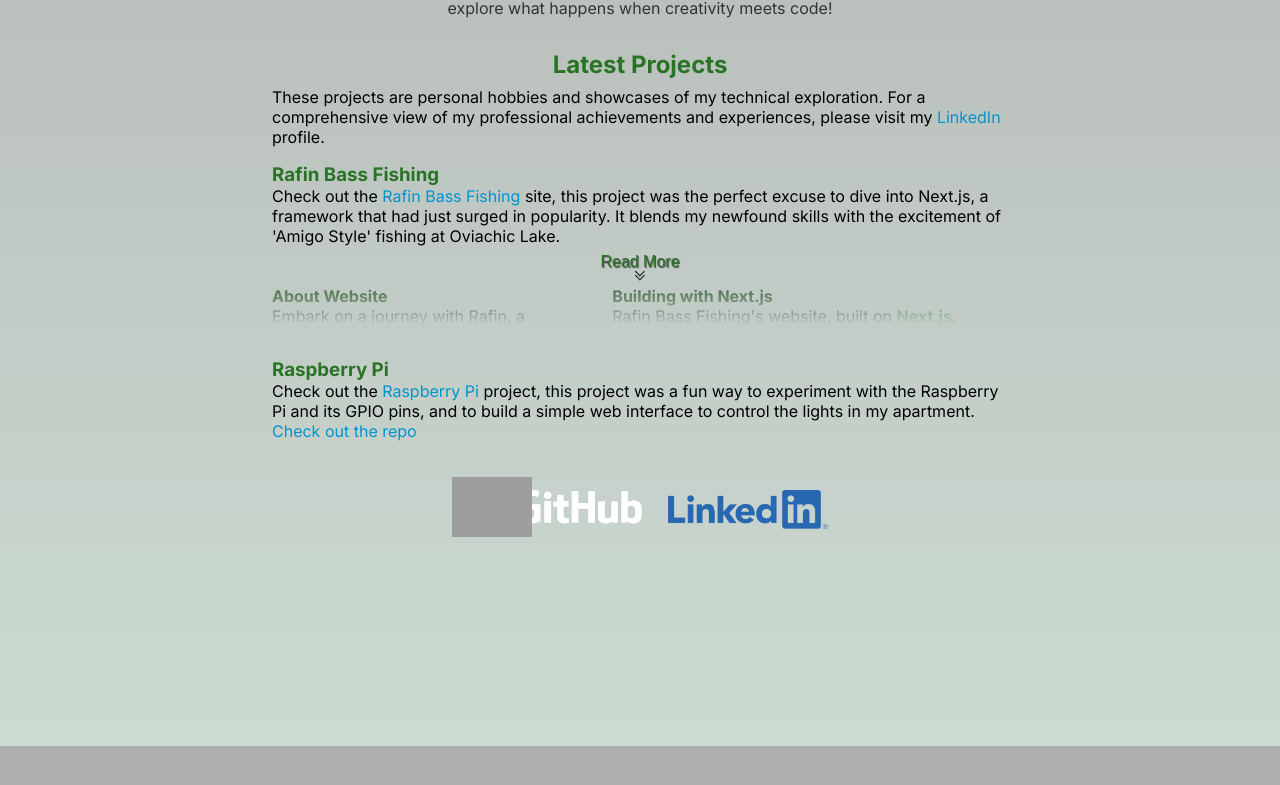
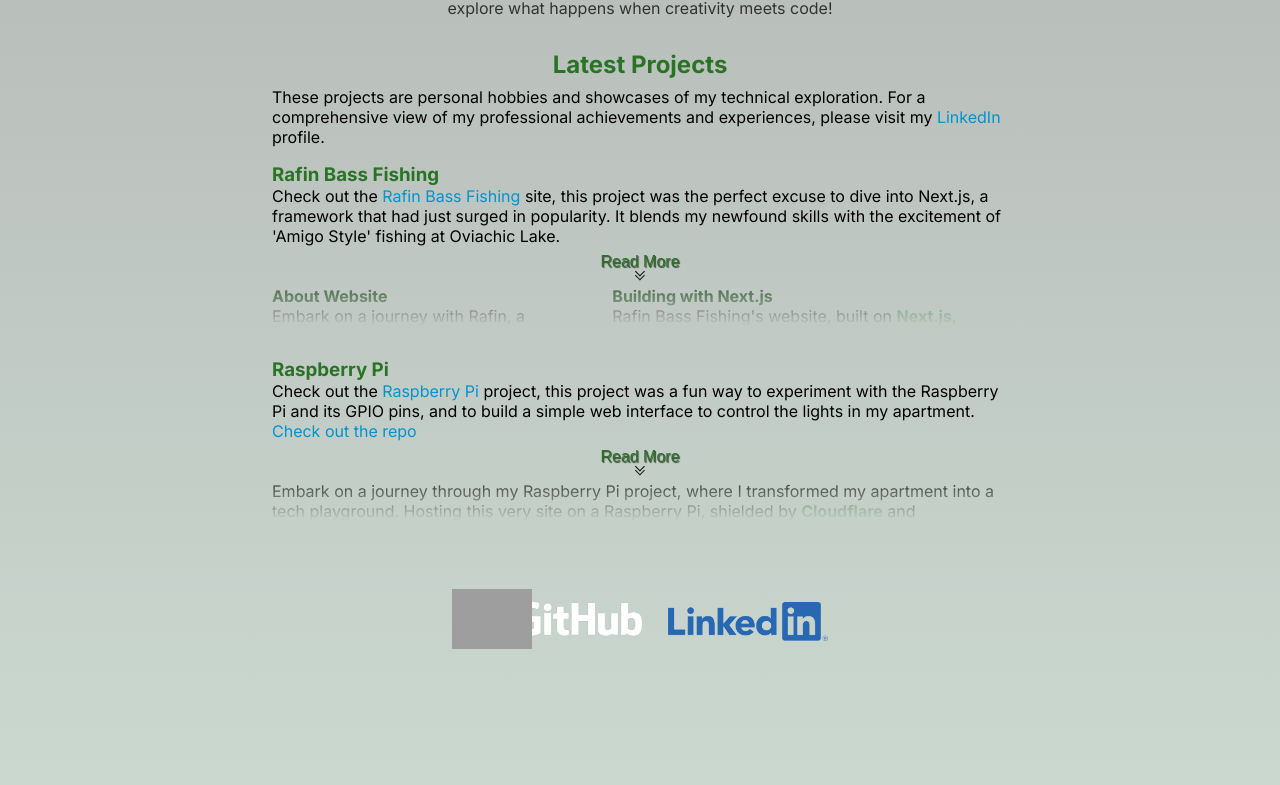
Before and after one commit to esantini/e-santini, a Next.js app: page / in a window 1280 px wide. Shown: the part 483-1268 px from the top of the page. Before the commit the page ends 1229 px from the top, so only its background shows below. Built offline with nearby package versions, Linux system fonts and the light colour scheme; grey boxes are pictures that could not be loaded.

Commit message:
update latest projects

```diff
--- a/src/components/LatestProjects.js
+++ b/src/components/LatestProjects.js
@@ -1,5 +1,6 @@
 import React from 'react';
-import ReadMoreRafin from './ReadMoreRafin';
+import ProjectRafin from './ProjectRafin';
+import ProjectRaspberry from './ProjectRaspberry';
 
 const LatestProjects = () => {
   return (
@@ -14,33 +15,8 @@ const LatestProjects = () => {
           rel="noopener noreferrer"
         >LinkedIn</a> profile.
       </p>
-      <div class="project">
-        <h3>Rafin Bass Fishing</h3>
-        <p>
-          Check out the{' '}
-          <a
-            href="https://www.rafinbassfishing.com.mx/"
-            target="_blank"
-            rel="noopener noreferrer"
-          >
-            Rafin Bass Fishing
-          </a>{' '}
-          site, this project was the perfect excuse to dive into <span className="hightlight">Next.js</span>,
-          a framework that had just surged in popularity. It blends my newfound skills with the excitement
-          of <span className="hightlight">'Amigo Style'</span> fishing at Oviachic Lake.
-        </p>
-        <ReadMoreRafin />
-
-      </div>
-      <div class="project">
-        <h3>Raspberry Pi</h3>
-        <p>
-          Check out the <a href="#">Raspberry Pi</a> project, this project was a fun way to
-          experiment with the Raspberry Pi and its GPIO pins, and to build a simple web interface
-          to control the lights in my apartment.
-        </p>
-        <a href="https://github.com/esantini/eSantini" target="_blank">Check out the repo</a>
-      </div>
+      <ProjectRafin />
+      <ProjectRaspberry />
     </>
   );
 };
--- /dev/null
+++ b/src/components/ProjectRafin.js
@@ -0,0 +1,66 @@
+import React from 'react';
+import Image from "next/image";
+import ReadMore from './ReadMore';
+
+const ProjectRafin = () => (
+  <div class="project">
+    <h3>Rafin Bass Fishing</h3>
+    <p>
+      Check out the{' '}
+      <a
+        href="https://www.rafinbassfishing.com.mx/"
+        target="_blank"
+        rel="noopener noreferrer"
+      >
+        Rafin Bass Fishing
+      </a>{' '}
+      site, this project was the perfect excuse to dive into <span className="hightlight">Next.js</span>,
+      a framework that had just surged in popularity. It blends my newfound skills with the excitement
+      of <span className="hightlight">'Amigo Style'</span> fishing at Oviachic Lake.
+    </p>
+    <ReadMore>
+      <div className="columnWrapper">
+        <div className="column">
+          <h4>About Website</h4>
+          Embark on a journey with Rafin, a champion fisherman, as he guides you through the abundant
+          bass spots of Oviachic Lake. Experience his <span class="highlight">Amigo Style</span> hospitality,
+          which transforms fishing into a communal outdoor adventure, leaving guests eager to return.
+          The vibrant community of passionate anglers on Facebook further enriches the memorable experiences.
+        </div>
+        <div className="column">
+          <h4>Building with Next.js</h4>
+          Rafin Bass Fishing's website, built on <span class="highlight">Next.js</span>, showcases cutting-edge
+          responsive design and modern web technologies. Starting with earlier versions, the site evolved as a
+          learning platform, particularly with the adoption of Next.js 14, improving performance and achieving
+          over 95% scores in Google's Lighthouse. Enhancements include seamless user experiences through Server
+          Side Rendering and an easy 'Contact Us' feature, ensuring Rafin is just a click away.
+        </div>
+      </div>
+
+      <div className="rafinBassLink">
+        <p style={{ marginBottom: 5 }}>
+          Ready for your adventure? Visit Rafin Bass Fishing to start your journey
+        </p>
+        <div style={{ position: 'relative', height: 150 }}>
+          <a
+            href="https://www.rafinbassfishing.com.mx/"
+            target="_blank"
+            rel="noopener noreferrer"
+          >
+            <Image
+              src="/images/RafinBassFishing.png"
+              alt="Rafin Bass Fishing"
+              fill
+              style={{
+                objectFit: 'contain',
+                objectPosition: 'top'
+              }}
+            />
+          </a>
+        </div>
+      </div>
+    </ReadMore>
+  </div>
+);
+
+export default ProjectRafin;
--- /dev/null
+++ b/src/components/ProjectRaspberry.js
@@ -0,0 +1,36 @@
+import React from 'react';
+import ReadMore from './ReadMore';
+
+const ProjectRaspberry = () => (
+  <div class="project">
+    <h3>Raspberry Pi</h3>
+    <p>
+      Check out the <a href="#">Raspberry Pi</a> project, this project was a fun way to
+      experiment with the Raspberry Pi and its GPIO pins, and to build a simple web interface
+      to control the lights in my apartment.
+    </p>
+    <a href="https://github.com/esantini/eSantini" target="_blank">Check out the repo</a>
+    <ReadMore>
+      <p>
+        Embark on a journey through my Raspberry Pi project, where I transformed my apartment
+        into a tech playground. Hosting this very site on a Raspberry Pi, shielded
+        by <span class="highlight">Cloudflare</span> and streamlined with <span class="highlight">NGINX</span>,
+        I ventured into electronics by controlling lights and screens via web interfaces.
+      </p>
+      <br />
+      <p>
+        The project also includes a homemade <span class="highlight">CI/CD</span> system,
+        using <span class="highlight">GitHub Actions</span> and <span class="highlight">Node.js</span> to deploy
+        updates through bash scripts—clunky yet effective. Plus, a live feed camera added a personal touch.
+      </p>
+      <br />
+      <p>
+        It was a hands-on dive into web hosting, automation, and a bit of electronics, showcasing the versatility of
+        software engineering beyond conventional boundaries.
+      </p>
+
+    </ReadMore>
+  </div>
+);
+
+export default ProjectRaspberry;
--- a/src/components/ReadMoreRafin.js
+++ /dev/null
@@ -1,50 +0,0 @@
-import React from 'react';
-import Image from "next/image";
-import ReadMore from './ReadMore';
-
-const ReadMoreRafin = () => (
-  <ReadMore>
-    <div className="columnWrapper">
-      <div className="column">
-        <h4>About Website</h4>
-        Embark on a journey with Rafin, a champion fisherman, as he guides you through the abundant
-        bass spots of Oviachic Lake. Experience his <span class="highlight">Amigo Style</span> hospitality,
-        which transforms fishing into a communal outdoor adventure, leaving guests eager to return.
-        The vibrant community of passionate anglers on Facebook further enriches the memorable experiences.
-      </div>
-      <div className="column">
-        <h4>Building with Next.js</h4>
-        Rafin Bass Fishing's website, built on <span class="highlight">Next.js</span>, showcases cutting-edge
-        responsive design and modern web technologies. Starting with earlier versions, the site evolved as a
-        learning platform, particularly with the adoption of Next.js 14, improving performance and achieving
-        over 95% scores in Google's Lighthouse. Enhancements include seamless user experiences through Server
-        Side Rendering and an easy 'Contact Us' feature, ensuring Rafin is just a click away.
-      </div>
-    </div>
-
-    <div className="rafinBassLink">
-      <p style={{ marginBottom: 5 }}>
-        Ready for your adventure? Visit Rafin Bass Fishing to start your journey
-      </p>
-      <div style={{ position: 'relative', height: 150 }}>
-        <a
-          href="https://www.rafinbassfishing.com.mx/"
-          target="_blank"
-          rel="noopener noreferrer"
-        >
-          <Image
-            src="/images/RafinBassFishing.png"
-            alt="Rafin Bass Fishing"
-            fill
-            style={{
-              objectFit: 'contain',
-              objectPosition: 'top'
-            }}
-          />
-        </a>
-      </div>
-    </div>
-  </ReadMore>
-);
-
-export default ReadMoreRafin;
```
